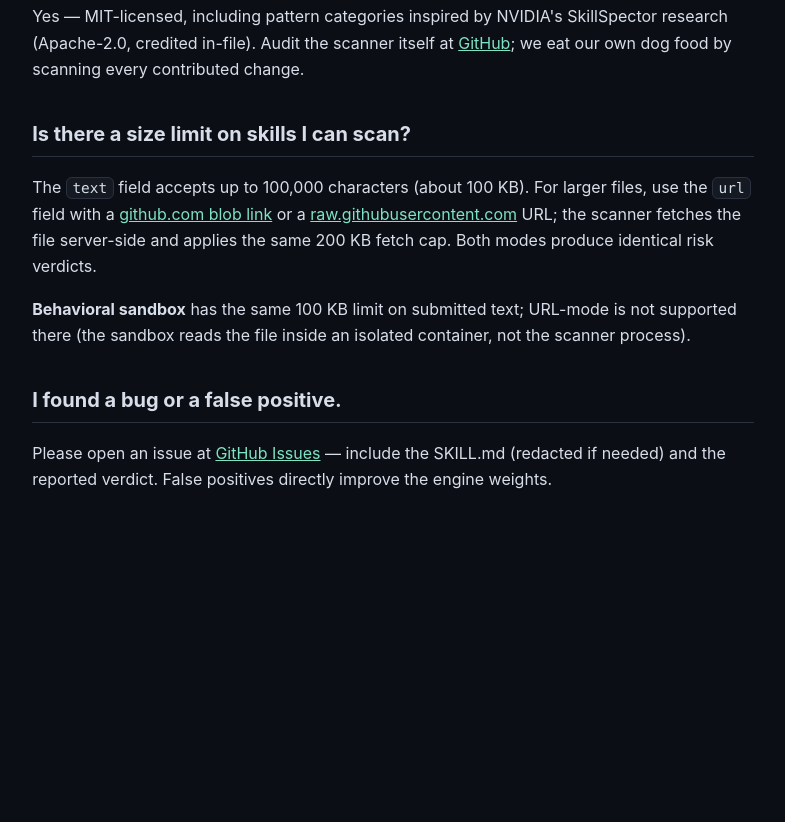
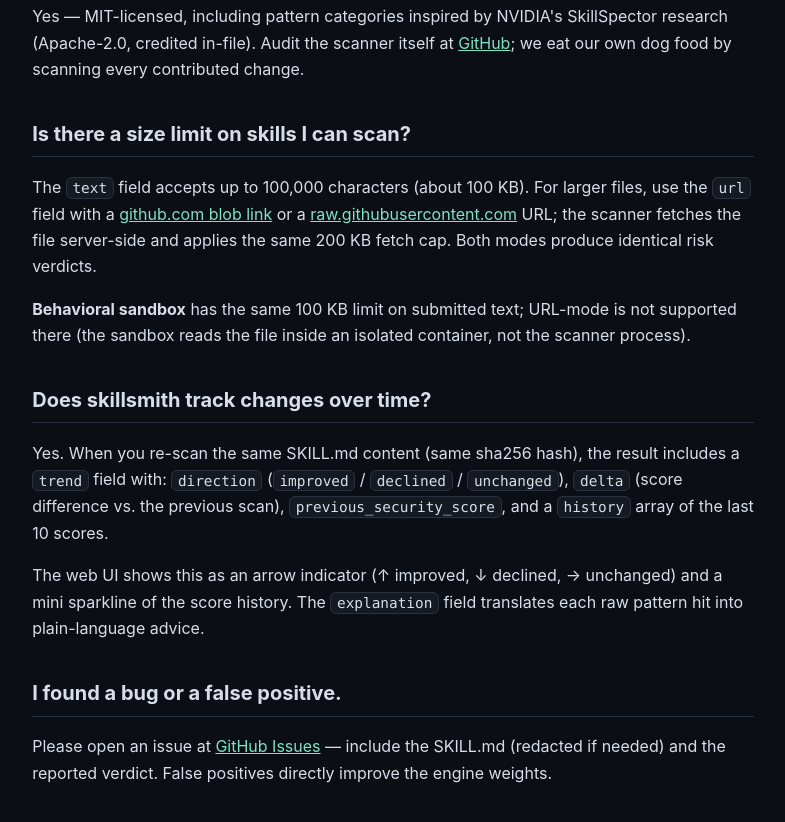
Before and after one commit to Larslllllll/skillsmith-web, a website: page public/faq.html in a window 1280 px wide. Shown: the part 2257-3079 px from the top of the page, without its empty margins (247-1032 px from the left). Before the commit the page ends 2830 px from the top, so only its background shows below. Drawn offline with Linux system fonts and the light colour scheme.

Commit message:
Improve: FAQ section about score trend feature (PT-T192)
Adds a new FAQ question that documents the score-trend field and the
web UI sparkline:
- trend.direction (improved/declined/unchanged)
- trend.delta (score difference vs previous scan)
- trend.previous_security_score
- trend.history (last 10 scores)
- UI shows arrow indicator + mini sparkline
- explanation field translates raw patterns to plain-language advice

Triggered by PT-T186 (UI trend display) and PT-T188 (regression tests).

```diff
--- a/public/faq.html
+++ b/public/faq.html
@@ -131,6 +131,18 @@ Both modes produce identical risk verdicts.</p>
 URL-mode is not supported there (the sandbox reads the file inside an isolated
 container, not the scanner process).</p>
 
+<h2>Does skillsmith track changes over time?</h2>
+<p>Yes. When you re-scan the same SKILL.md content (same sha256 hash), the
+result includes a <code>trend</code> field with:
+<code>direction</code> (<code>improved</code> / <code>declined</code> /
+<code>unchanged</code>), <code>delta</code> (score difference vs. the
+previous scan), <code>previous_security_score</code>, and a
+<code>history</code> array of the last 10 scores.</p>
+<p>The web UI shows this as an arrow indicator (↑ improved, ↓ declined,
+→ unchanged) and a mini sparkline of the score history. The
+<code>explanation</code> field translates each raw pattern hit into
+plain-language advice.</p>
+
 <h2>I found a bug or a false positive.</h2>
 <p>Please open an issue at
 <a href="https://github.com/Larslllllll/skillsmith-web/issues">GitHub Issues</a>
```
